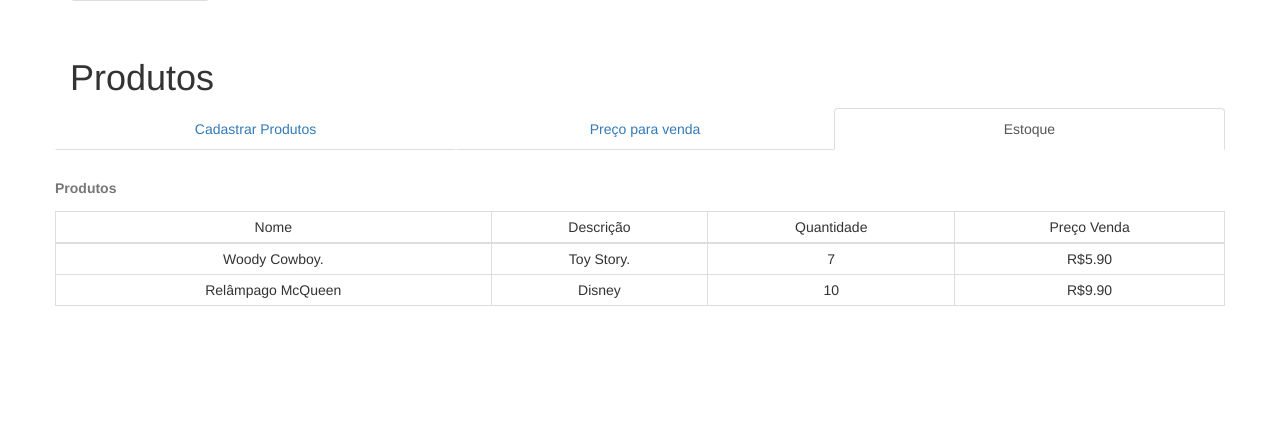
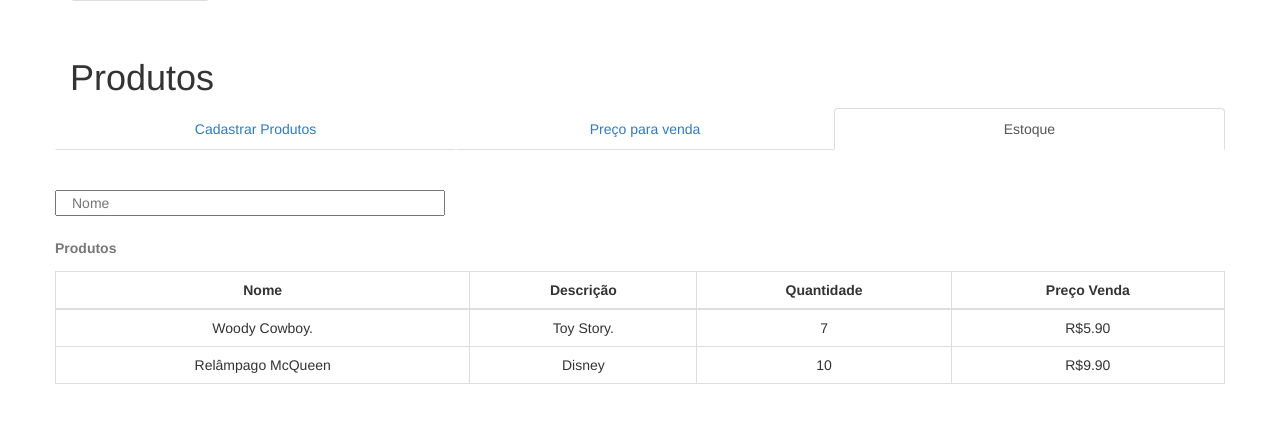
Before and after one commit to Jessysnt/pdvBrinquedos, a PHP site: page /lojab/view/estoque.php in a window 1280 px wide. Shown: the part 102-525 px from the top of the page. Run offline with PHP 8.4, Linux system fonts and the light colour scheme; a user stored in the database is signed in; data comes from the database, SQL or seed files in the repository.

Commit message:
Arrumado estilo da tabela

```diff
--- a/view/estoque.php
+++ b/view/estoque.php
@@ -24,6 +24,14 @@ if(isset($_SESSION['usuario'])){
 
 			$result=mysqli_query($conexao,$sql);
 		?>
+		<style>
+		    td {
+		      text-align: center;
+		    }
+		    th {
+		      text-align: center;
+		    }
+		 </style>
 	</head>
 	<body>
 		<div class="container">
@@ -41,14 +49,17 @@ if(isset($_SESSION['usuario'])){
 				<div class="row">
 					<div class="col-sm">
 						<div class="table-responsive">
-							<table class="table table-hover table-condensed table-bordered" style="text-align: center;">
+							<table class="table table-hover table-bordered" id="lista">
 								<caption><label>Produtos</label></caption>
+								</br>
+								<div class="col-4"><input class="col-sm-4" id="filtro-nome" placeholder="Nome"/></div></br>
+								</br>
 								<thead>
 									<tr>
-										<td>Nome</td>
-										<td>Descrição</td>
-										<td>Quantidade</td>
-										<td>Preço Venda</td>
+										<th>Nome</th>
+										<th>Descrição</th>
+										<th>Quantidade</th>
+										<th>Preço Venda</th>
 
 										<!--<td>Editar</td>-->
 
@@ -61,16 +72,6 @@ if(isset($_SESSION['usuario'])){
 										<td><?php echo $mostrar[1]; ?></td>
 										<td><?php echo $mostrar[2]; ?></td>
 										<td>R$<?php echo $mostrar[3]; ?></td>
-									<!--	<td>
-											<span  data-toggle="modal" data-target="#abremodal" class="btn btn-warning btn-xs" onclick="adicionar('<?php echo $mostrar[4] ?>')">
-												<span class="glyphicon glyphicon-pencil"></span>
-											</span>
-										</td>
-										<td>
-											<span class="btn btn-danger btn-xs" onclick="deletar('<?php echo $mostrar[4] ?>')">
-												<span class="glyphicon glyphicon-remove"></span>
-											</span>
-										</td> -->
 										</tr>
 									<?php endwhile; ?>
 								</tbody>
@@ -83,6 +84,17 @@ if(isset($_SESSION['usuario'])){
 	</body>
 	</html>
 
+	<script type="text/javascript">
+		$('#filtro-nome').keyup(function() {
+		    var nomeFiltro = $(this).val().toLowerCase();
+		    $('table tbody').find('tr').each(function() {
+		        var conteudoCelula = $(this).find('td:first').text();
+		        var corresponde = conteudoCelula.toLowerCase().indexOf(nomeFiltro) >= 0;
+		        $(this).css('display', corresponde ? '' : 'none');
+		    });
+		});
+	</script>
+
 <?php
 }else{
 	header("location:../index.php");
```
Also changed, not shown: view/produtov.php (+9 -0 lines).
